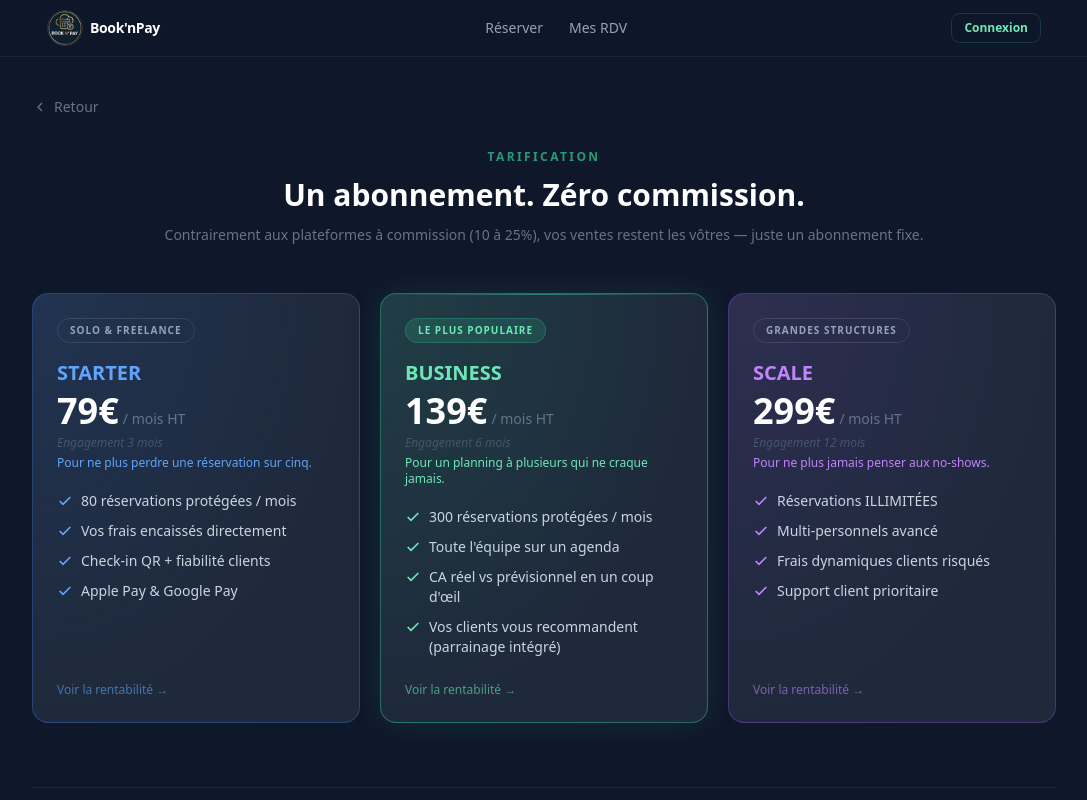
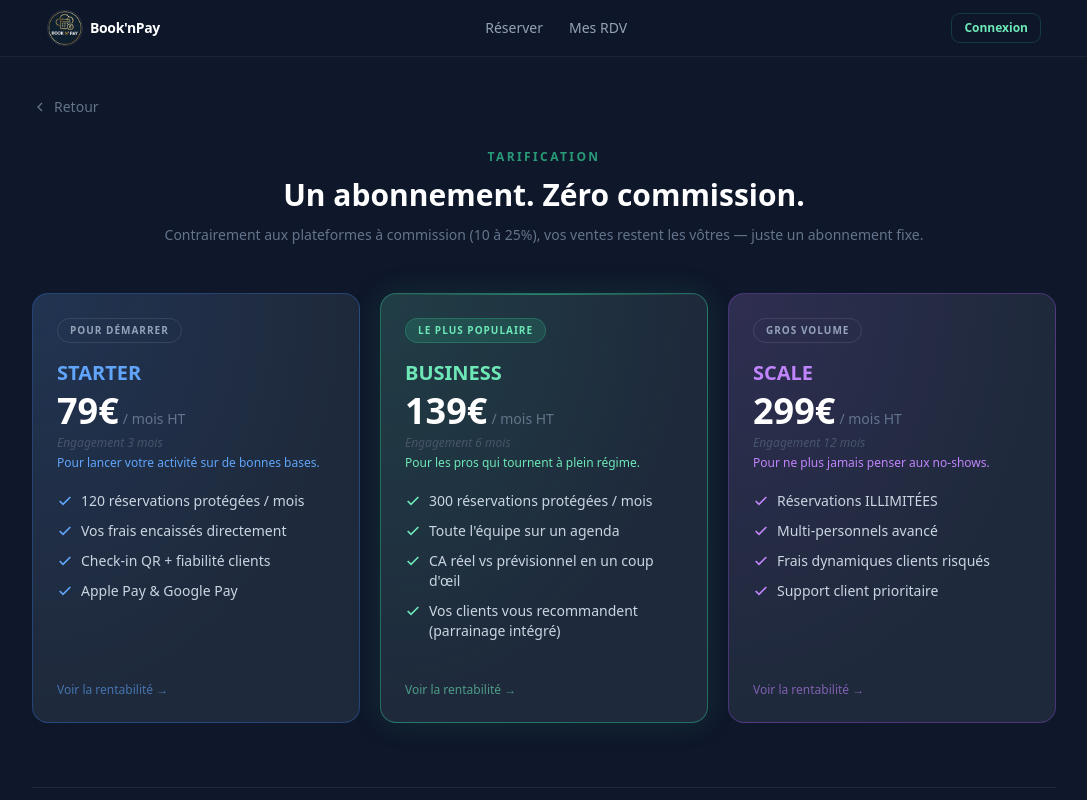
Before and after one commit to leccepierre5-lab/book-n-pay, a Next.js app: page /tarifs in a window 1280 px wide. Shown: the top 800 px of the page, without its empty margins (96-1183 px from the left). Built offline with nearby package versions, Linux system fonts and the light colour scheme; no server answers.

Commit message:
tarifs: quota Starter 80->120 + textes forfaits decouples du nombre de personnes

```diff
--- a/src/app/(public)/tarifs/page.tsx
+++ b/src/app/(public)/tarifs/page.tsx
@@ -14,16 +14,16 @@ const FEE_BRACKETS = [
 const PLANS = [
   {
     key: 'starter',
-    badge: 'Solo & Freelance',
+    badge: 'Pour Démarrer',
     title: 'STARTER',
     price: '79',
     engagement: '3 mois',
-    promise: 'Pour ne plus perdre une réservation sur cinq.',
+    promise: 'Pour lancer votre activité sur de bonnes bases.',
     accentColor: 'text-blue-400',
     borderColor: 'border-blue-500/30',
     glowColor: 'rgba(59,130,246,0.12)',
     features: [
-      '80 réservations protégées / mois',
+      '120 réservations protégées / mois',
       'Vos frais encaissés directement',
       'Check-in QR + fiabilité clients',
       'Apple Pay & Google Pay',
@@ -41,7 +41,7 @@ const PLANS = [
     title: 'BUSINESS',
     price: '139',
     engagement: '6 mois',
-    promise: 'Pour un planning à plusieurs qui ne craque jamais.',
+    promise: 'Pour les pros qui tournent à plein régime.',
     accentColor: 'text-mint-400',
     borderColor: 'border-mint-500/40',
     glowColor: 'rgba(52,211,153,0.12)',
@@ -61,7 +61,7 @@ const PLANS = [
   },
   {
     key: 'scale',
-    badge: 'Grandes Structures',
+    badge: 'Gros Volume',
     title: 'SCALE',
     price: '299',
     engagement: '12 mois',
--- a/src/components/partner/PartnerApplicationForm.tsx
+++ b/src/components/partner/PartnerApplicationForm.tsx
@@ -33,8 +33,8 @@ const TYPE_PLACEHOLDERS: Partial<Record<(typeof CATEGORIES)[number]['value'], st
 };
 
 const BOOKINGS_ESTIMATES = [
-  { value: '0-80', label: 'Moins de 80 / mois', hint: 'Plan Starter — 79 € HT' },
-  { value: '81-300', label: '81 à 300 / mois', hint: 'Plan Business — 139 € HT' },
+  { value: '0-80', label: 'Moins de 120 / mois', hint: 'Plan Starter — 79 € HT' },
+  { value: '81-300', label: '121 à 300 / mois', hint: 'Plan Business — 139 € HT' },
   { value: '300+', label: 'Plus de 300 / mois', hint: 'Plan Scale — 299 € HT' },
 ] as const;
 
--- a/src/lib/plans-config.ts
+++ b/src/lib/plans-config.ts
@@ -21,7 +21,7 @@ export const BNP_PLANS: PlanConfig[] = [
     label: 'Starter',
     priceHT: 79,
     engagementMonths: 3,
-    quota: 80,
+    quota: 120,
     nextPlan: 'business',
     stripePriceEnvKey: 'STRIPE_PRICE_STARTER',
   },
```
Also changed, not shown: 1 other file (tests, documents, lock files or other folders).
